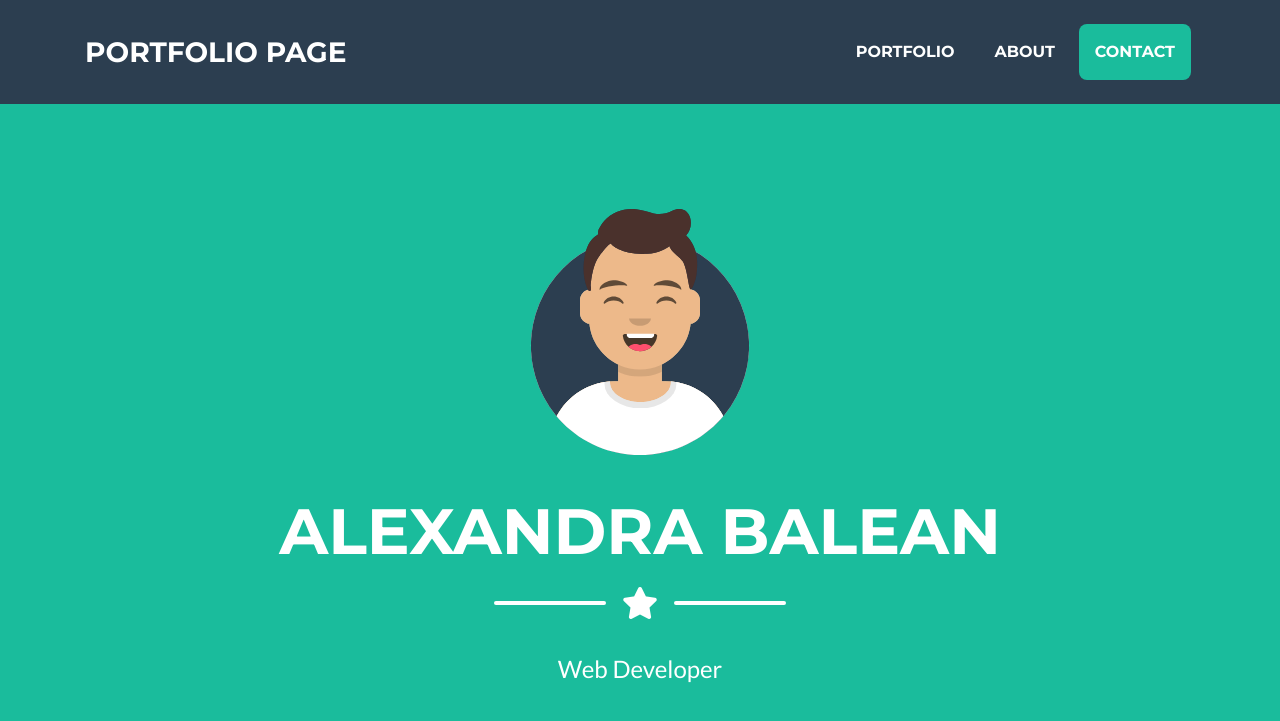
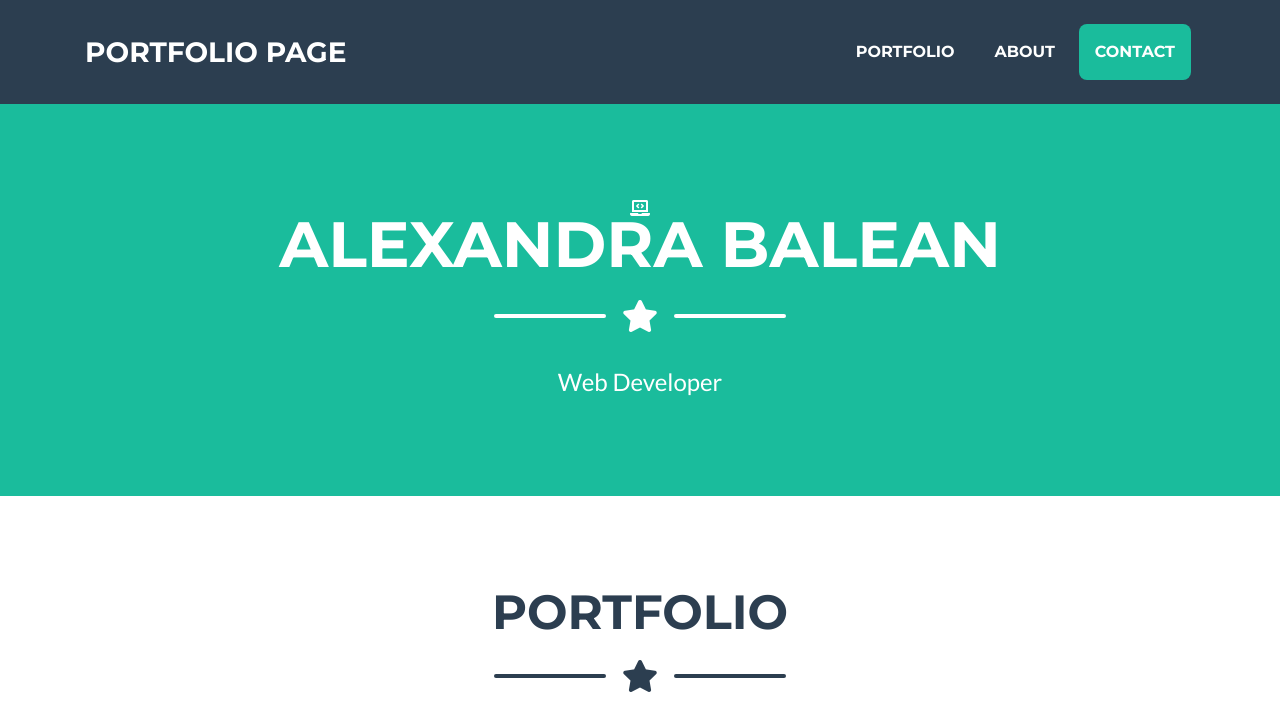
Before and after one commit to byby9999/byby9999.github.io, a website with bundled scripts: page index.html in a window 1280 px wide. Shown: the top 721 px of the page. Built offline with nearby package versions, Linux system fonts and the light colour scheme.

Commit message:
Update index.html

```diff
--- a/index.html
+++ b/index.html
@@ -51,8 +51,8 @@
     <div class="container d-flex align-items-center flex-column">
 
       <!-- Masthead Avatar Image -->
-      <img class="masthead-avatar mb-5" src="img/avataaars.svg" alt="">
-
+      <!--<img class="masthead-avatar mb-5" src="img/avataaars.svg" alt="">-->
+      <i class="fas fa-laptop-code"></i>
       <!-- Masthead Heading -->
       <h1 class="masthead-heading text-uppercase mb-0">Alexandra Balean</h1>
 
```
